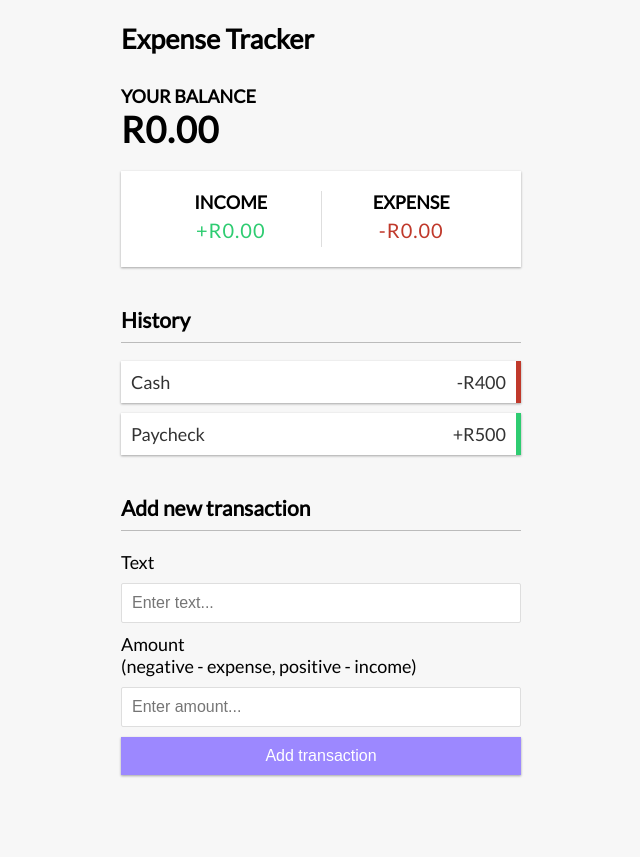
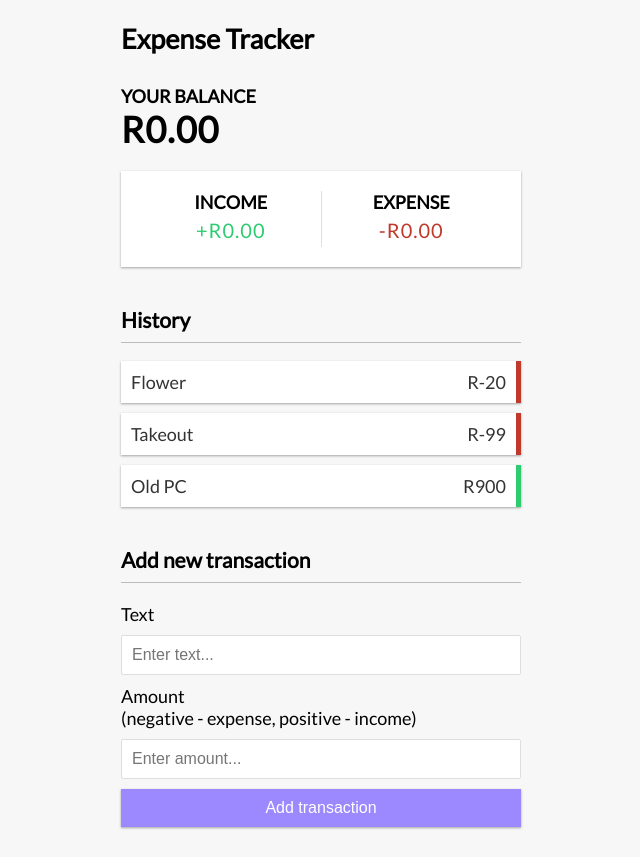
Before and after one commit to tiroc/vue-expense-tracker, a Vue app: page / in a window 1280 px wide. Shown: the whole page, without its empty margins (319-959 px from the left). Before the commit the page ends 805 px from the top, so only its background shows below. Built offline with nearby package versions, Linux system fonts and the light colour scheme.

Commit message:
how to display data using the options API

```diff
--- a/src/components/TransactionList.vue
+++ b/src/components/TransactionList.vue
@@ -1,15 +1,25 @@
 <template>
     <h3>History</h3>
     <ul id="list" class="list">
-        <li class="minus">
-            Cash
-            <span>-R400</span>
-            <button class="delete-btn">x</button>
-        </li>
-        <li class="plus">
-            Paycheck
-            <span>+R500</span>
+
+        <li v-for="transaction in transactions" v-bind:key="transaction.id" :class="transaction.amount < 0 ? 'minus' : 'plus'">
+            {{ transaction.text }}
+            <span>R{{ transaction.amount }}</span>
             <button class="delete-btn">x</button>
         </li>
     </ul>
 </template>
+
+<script>
+    export default{
+        data(){
+            return {
+                transactions: [
+                    {id: 1, text: 'Flower', amount: -20},
+                    {id: 2, text: 'Takeout', amount: -99},
+                    {id: 3, text: 'Old PC', amount: +900},
+                ],
+            };
+        }
+    }
+</script>
```
